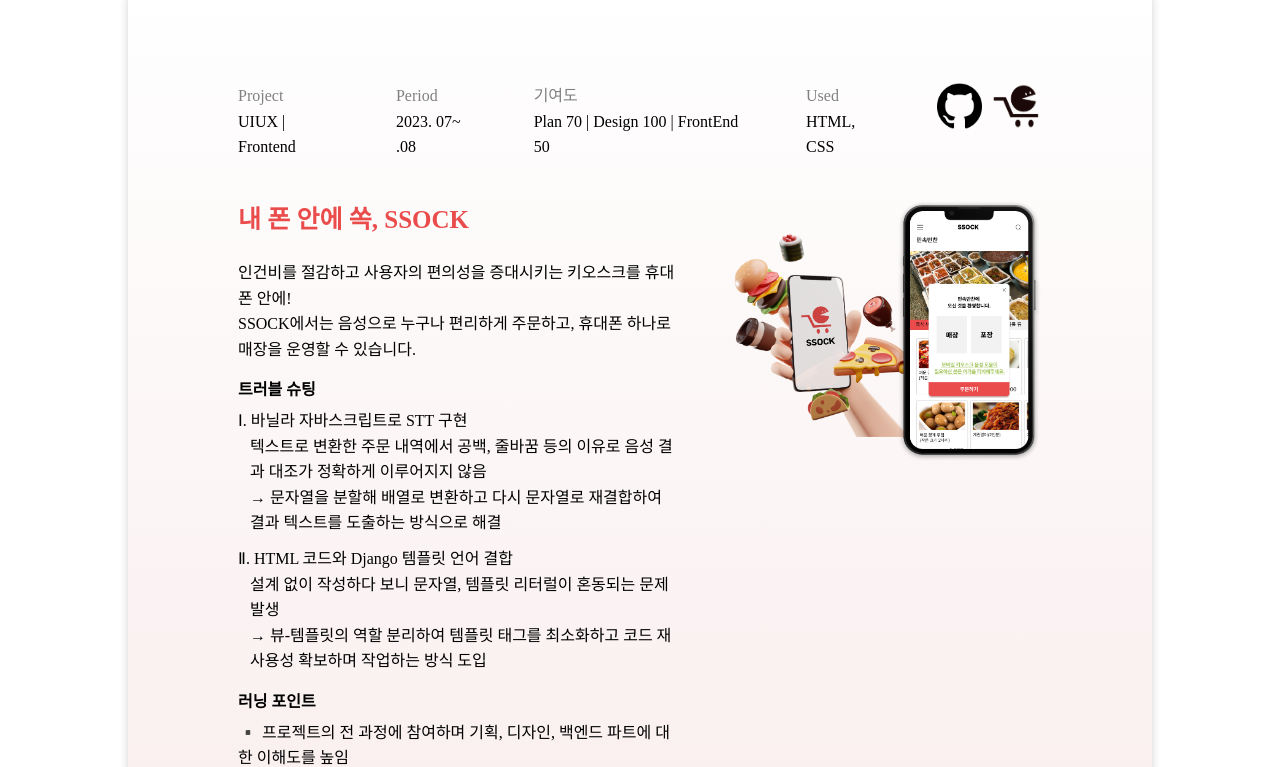
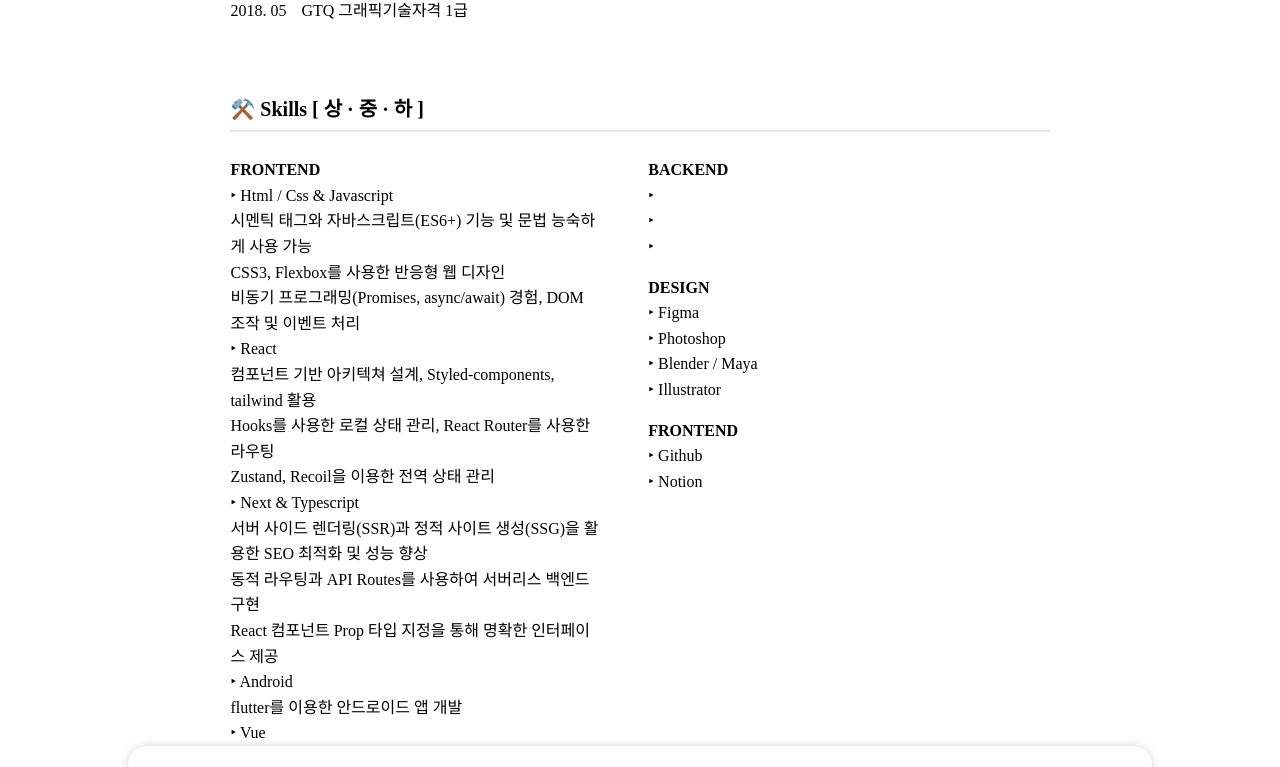
Before and after one commit to minibxx/MING, a React (Create React App) app: page / in a window 1280 px wide. Shown: the part 857-1624 px from the top of the page. Built offline with nearby package versions, Linux system fonts and the light colour scheme; a web font is replaced by a local one.

Commit message:
어바웃미 스킬 작업중

```diff
--- a/src/component/AboutME.js
+++ b/src/component/AboutME.js
@@ -14,25 +14,25 @@
                 <ul className='w-[80%] flex flex-col gap-[3%]'>
                     <div className='font-bold text-[20px] mb-[10px] '>안녕하세요. 경험하며 성장하는 프론트엔드 개발자, 민유빈입니다.</div>
                     <li>저는 덕성여자대학교에서 IT미디어공학을 전공하며 <span className='bg-[#FFF8D9]'>웹 개발 및 UX 디자인</span>에 대한 깊은 흥미를 가지고 있습니다.</li>
-                        <li>동아리에서 참여한 다양한 프로젝트에서 기획 및 디자인 파트로 활동하며, 사용자 중심의 디자인을 구현하고 웹 개발에
-                        접목시키는 역할을 수행하였습니다. <br/>이를 통해 사용자 경험을 최적화하고 서비스의 성능을 향상시키는 디자인에
+                    <li>동아리에서 참여한 다양한 프로젝트에서 기획 및 디자인 파트로 활동하며, 사용자 중심의 디자인을 구현하고 웹 개발에
+                        접목시키는 역할을 수행하였습니다. <br />이를 통해 사용자 경험을 최적화하고 서비스의 성능을 향상시키는 디자인에
                         대해 배우고 생각해볼 수 있었습니다.</li>
-                    <li>프론트엔드 양성과정을 수강하며 React, Html/Css, JavaScript, Next 등을 학습하고 한 경험이 있습니다. <br/>저는 사용자와
+                    <li>프론트엔드 양성과정을 수강하며 React, Html/Css, JavaScript, Next 등을 학습하고 한 경험이 있습니다. <br />저는 사용자와
                         <span className='font-semibold'> 인터랙션</span>이 가능하면서도 경쟁력 있는 기능을 가지고 있으며, 동시에 <span className='font-semibold'> 시각적으로 매력적인</span> 웹 서비스 개발을 희망합니다.</li>
                     <li>제가 가진 여러 경험과 능력을 더해 의미있는 프로젝트를 진행하며 함께 성장할 수 있으면 좋겠습니다. 감사합니다 (｡•̀ᴗ-)</li>
                     <div className='mt-[10px]'> ✉️ alsdbqls10@duksung.ac.kr  <span className='ml-[10px]'>📱+82 10-9473-5716   </span></div>
 
                 </ul>
             </div>
-            <div className='flex justify-between mt-[30px]'>
-            <div>
+            <div className='flex justify-between mt-[70px]'>
+                <div>
                     <div className='font-bold text-[20px] mb-[10px] border-b-[2px] pb-[5px]'>🔎 Profile</div>
                     <ul>
                         <div className='font-bold mt-[15px]'>학력</div>
                         <li>덕성여자대학교 IT미디어공학전공 졸업 (2024. 8)</li>
                     </ul>
                     <ul>
-                    <div className='font-bold mt-[10px]'>수상 및 자격</div>
+                        <div className='font-bold mt-[10px]'>수상 및 자격</div>
                         <li><span className='mr-[15px]'>2023. 11</span>[카카오x구름] 2023 단풍톤 우수상</li>
                         <li><span className='mr-[15px]'>2020. 11</span>[덕성여자대학교] 과학기술대학 학술제 우수상</li>
                         <li><span className='mr-[15px]'>2021. 06</span>GTQ 인디자인 1급</li>
@@ -51,10 +51,48 @@
                         <li className='flex'><div className='mr-[15px] w-[95px]'>23.10~24.07</div><div>해커톤 연합동아리 구름톤 UNIV 1/2기 프론트엔드 트랙 수료</div></li>
                         <li className='flex'><div className='mr-[15px] w-[95px]'>23.05~23.11</div><div>프로젝트 기반 프론트엔드(React,Vue) 웹&앱 SW 개발자 양성과정 11기 수료</div></li>
                         <li className='flex'><div className='mr-[15px] w-[95px]'>23.02~24.02</div><div>IT연합동아리 멋쟁이사자처럼 11기 프론트엔드 트랙 수료</div></li>
-                        <li className='flex'><div className='mr-[15px] w-[95px]'>22.03~23.02</div><div>덕성여자대학교 커리어서포터즈 19/20기 디자인팀</div></li>
+                        <li className='flex'><div className='mr-[15px] w-[95px]'>22.03~23.02</div><div>덕성여자대학교 커리어서포터즈 19/20기 디자인 팀장</div></li>
                         <li className='flex'><div className='mr-[15px] w-[95px]'>22.03~23.02</div><div>IT연합동아리 멋쟁이사자처럼 10기 기획/디자인 트랙 수료</div></li>
                         <li className='flex'><div className='mr-[15px] w-[95px]'>21.06~23.02</div><div>덕성여자대학교 IT미디어공학전공 제 17/18대 학생회장</div></li>
                         <li className='flex'><div className='mr-[15px] w-[95px]'>20.03~20.11</div><div>덕성여자대학교 과학기술대학 단과대 학생회 자명</div></li>
+                    </ul>
+
+                </div>
+            </div>
+            <div className='mt-[70px]'>
+                <div className='font-bold text-[20px] mb-[10px] border-b-[2px] pb-[5px]'>⚒️  Skills  [ 상 · 중 · 하 ]</div>
+                <div className='flex row'>
+                    <ul className='w-[45%]'>
+                        <div className='font-bold mt-[15px]'>FRONTEND</div>
+                        <ul>‣ Html / Css & Javascript</ul>
+                        <li>시멘틱 태그와 자바스크립트(ES6+) 기능 및 문법 능숙하게 사용 가능</li>
+                        <li>CSS3, Flexbox를 사용한 반응형 웹 디자인</li>
+                        <li>비동기 프로그래밍(Promises, async/await) 경험, DOM 조작 및 이벤트 처리</li>
+                        <li>‣ React</li>
+                        <li>컴포넌트 기반 아키텍쳐 설계, Styled-components, tailwind 활용</li>
+                        <li>Hooks를 사용한 로컬 상태 관리, React Router를 사용한 라우팅</li>
+                        <li>Zustand, Recoil을 이용한 전역 상태 관리</li>
+                        <li>‣ Next & Typescript </li>
+                        <li>서버 사이드 렌더링(SSR)과 정적 사이트 생성(SSG)을 활용한 SEO 최적화 및 성능 향상</li>
+                        <li>동적 라우팅과 API Routes를 사용하여 서버리스 백엔드 구현</li>
+                        <li>React 컴포넌트 Prop 타입 지정을 통해 명확한 인터페이스 제공</li>
+                        <li>‣ Android</li>
+                        <li>flutter를 이용한 안드로이드 앱 개발</li>
+                        <li>‣ Vue</li>
+                    </ul>
+                    <ul className='w-[49%]'>
+                        <div className='font-bold mt-[15px]'>BACKEND</div>
+                        <li>‣</li>
+                        <li>‣</li>
+                        <li>‣</li>
+                        <div className='font-bold mt-[15px]'>DESIGN</div>
+                        <li>‣ Figma</li>
+                        <li>‣ Photoshop</li>
+                        <li>‣ Blender / Maya</li>
+                        <li>‣ Illustrator</li>
+                        <div className='font-bold mt-[15px]'>FRONTEND</div>
+                        <li>‣ Github</li>
+                        <li>‣ Notion</li>
                     </ul>
 
                 </div>
```
